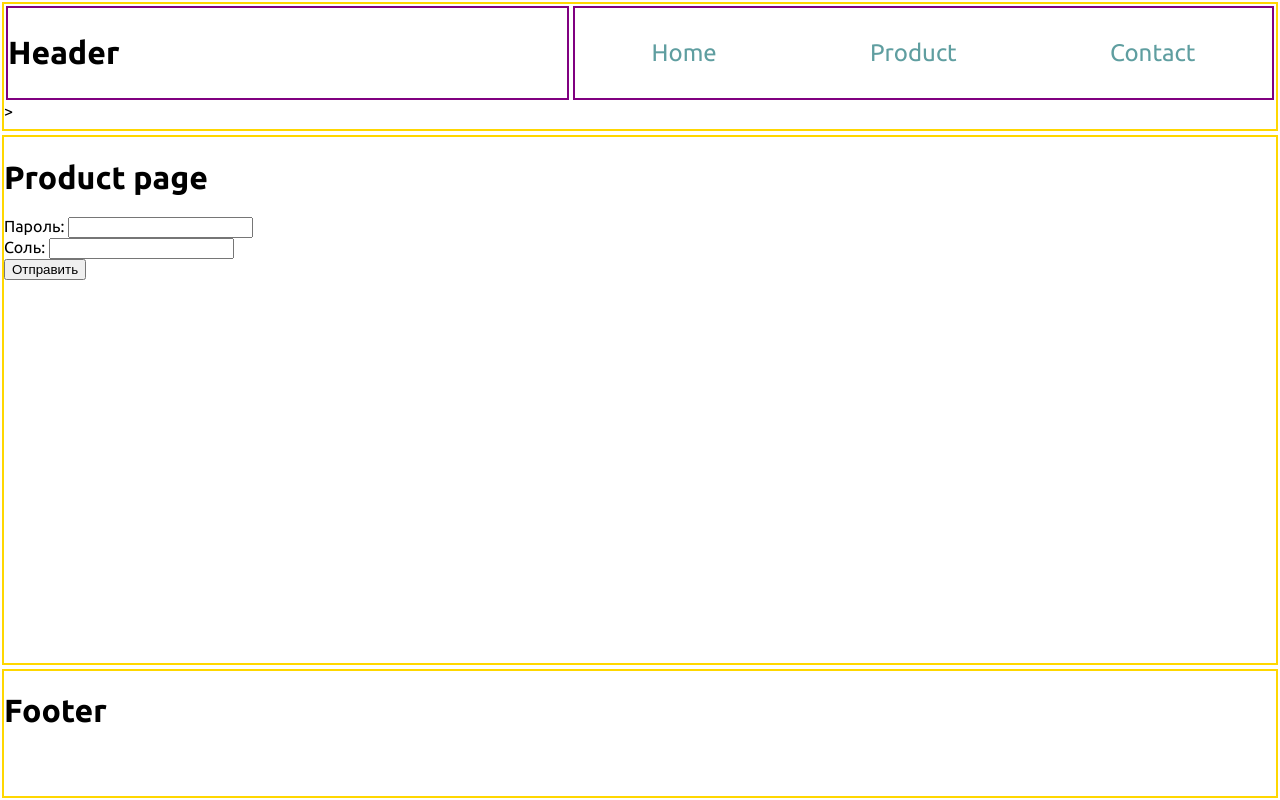
After one commit to ErmolaevAlex/myWeb, a Flask app: page /product in a window 1280 px wide. The commit adds this page. Run offline with Flask 2, Linux system fonts and the light colour scheme.

Commit message:
added product.html and modified app.py

```diff
--- a/app.py
+++ b/app.py
@@ -1,7 +1,7 @@
-import imp
 from flask import Flask, request, render_template
 
 app = Flask(__name__)
+
 @app.route("/hello")
 def hello():
     return "<h1 style='color #ff0000; text-aligh: center;'>Hello from Flask!</h1>"
@@ -20,4 +20,13 @@ def test_page():
 def home():
     return render_template("index.html")
 
+@app.route("/product", methods=["GET","POST"])
+def product_page():
+    pwd = ""
+    salt = ""
+    if request.method == "POST":
+        pwd = request.form.get("password")
+        salt = request.form.get("salt")
+    return render_template("product.html", p=pwd, s=salt)
+
 app.run(debug=True)
--- a/static/style.css
+++ b/static/style.css
@@ -1,3 +1,5 @@
+@import url('https://fonts.googleapis.com/css2?family=Ubuntu:ital,wght@0,400;0,700;1,300&display=swap');
+
 /* html {
     height: 100%;
 } */
@@ -8,15 +10,16 @@ body {
     height: 100vh;
     margin: 0;
     display: grid;
-    grid-template-columns:
+    grid-template-areas:
         "h h h h"
         "m m m m"
         "m m m m"
         "m m m m"
         "m m m m"
         "f f f f";
-    grid-template-rows: 1fr repeat(3, 1fr) 1fr;
+    grid-template-rows: 1fr repeat(4, 1fr) 1fr;
     grid-template-columns: repeat(4, 1fr);
+    font-family: 'Ubuntu', 'Arial', sans-serif;
 }
 
 header, main, footer{
@@ -32,12 +35,29 @@ header {
     border: 2px solid purple;
     margin: 2px;
     grid-column: 1/3;
+    display: flex;
+    align-items: center;
 }
 .nav {
     border: 2px solid purple;
     margin: 2px;
+    padding: 0;
     grid-column: 3/5;
+    display: flex;
+    flex-direction: row;
+    justify-content: space-around;
+    list-style-type: none;
+    align-items: center;
 }
+.nav a {
+    margin: 2px;
+    padding-bottom: 5px;
+    text-decoration: none;
+    font-size: x-large;
+    color: cadetblue;
+
+}
+
 main {
     grid-area: m;
 }
--- a/templates/index.html
+++ b/templates/index.html
@@ -12,17 +12,15 @@
         <div class="logo">
             <h1>Header</h1>
         </div>
-        <div class="nav">
-           <ul class="navbar">
-               <li class="btn">Home</li>
-               <li class="btn">Product</li>
-               <li class="btn">Contact</li>
-           </ul>>a
-        </div>
-        <h1>Header</h1>
+        <ul class="nav">
+            <li class="btn"><a href="/">Home</a></li>
+            <li class="btn"><a href="/product">Product</a></li>
+            <li class="btn"><a href="/contact">Contact</a></li>
+        </ul>>
     </header>
     <main>
-        <h1>Main content</h1>
+        {%  block main %}
+        {% endblock %}
     </main>
     <footer>
         <h1>Footer</h1>
--- /dev/null
+++ b/templates/product.html
@@ -0,0 +1,28 @@
+<!-- подключение шаблона -->
+{% extends "index.html"%}
+
+<!-- встраиваемая разметка -->
+{% block main %}
+
+<div class="product-content">
+    <h1>Product page</h1>
+    <form method="post">
+        <!-- поля ввода -->
+        <div class="field">
+            <label for="pwd">Пароль:</label>
+            <input type="password" name="password" id="pwd">
+        </div>
+        <div class="field">
+            <label for="salt">Соль:</label>
+            <input type="text" name="salt" id="salt">
+        </div>
+        <!-- кнопка -->
+        <button type="submit">Отправить</button>
+    </form>
+<div class="data">
+    <p>{{ p }}</p>
+    <p>{{ s }}</p>
+</div>
+</div>
+
+{% endblock %}
```
